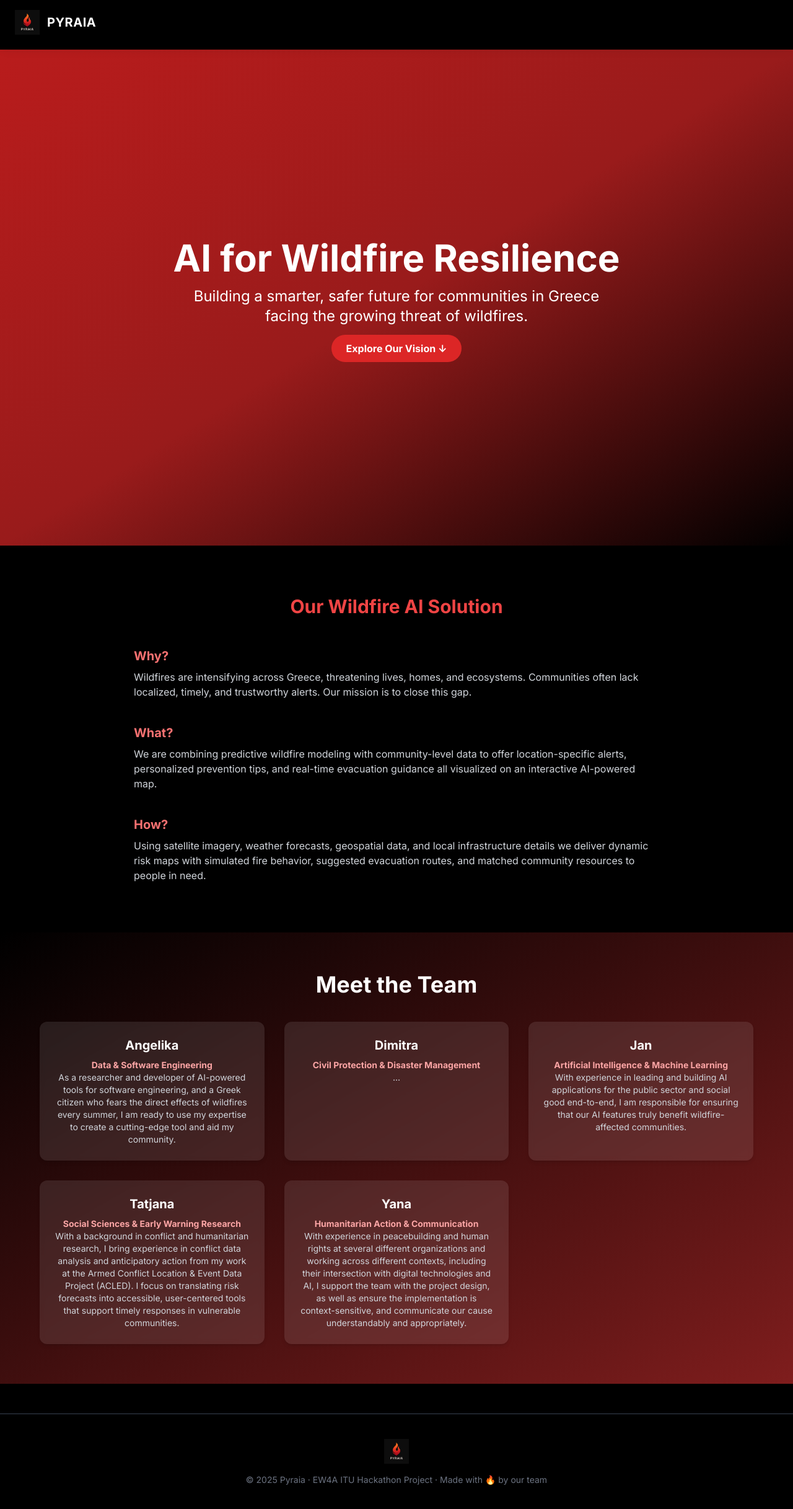
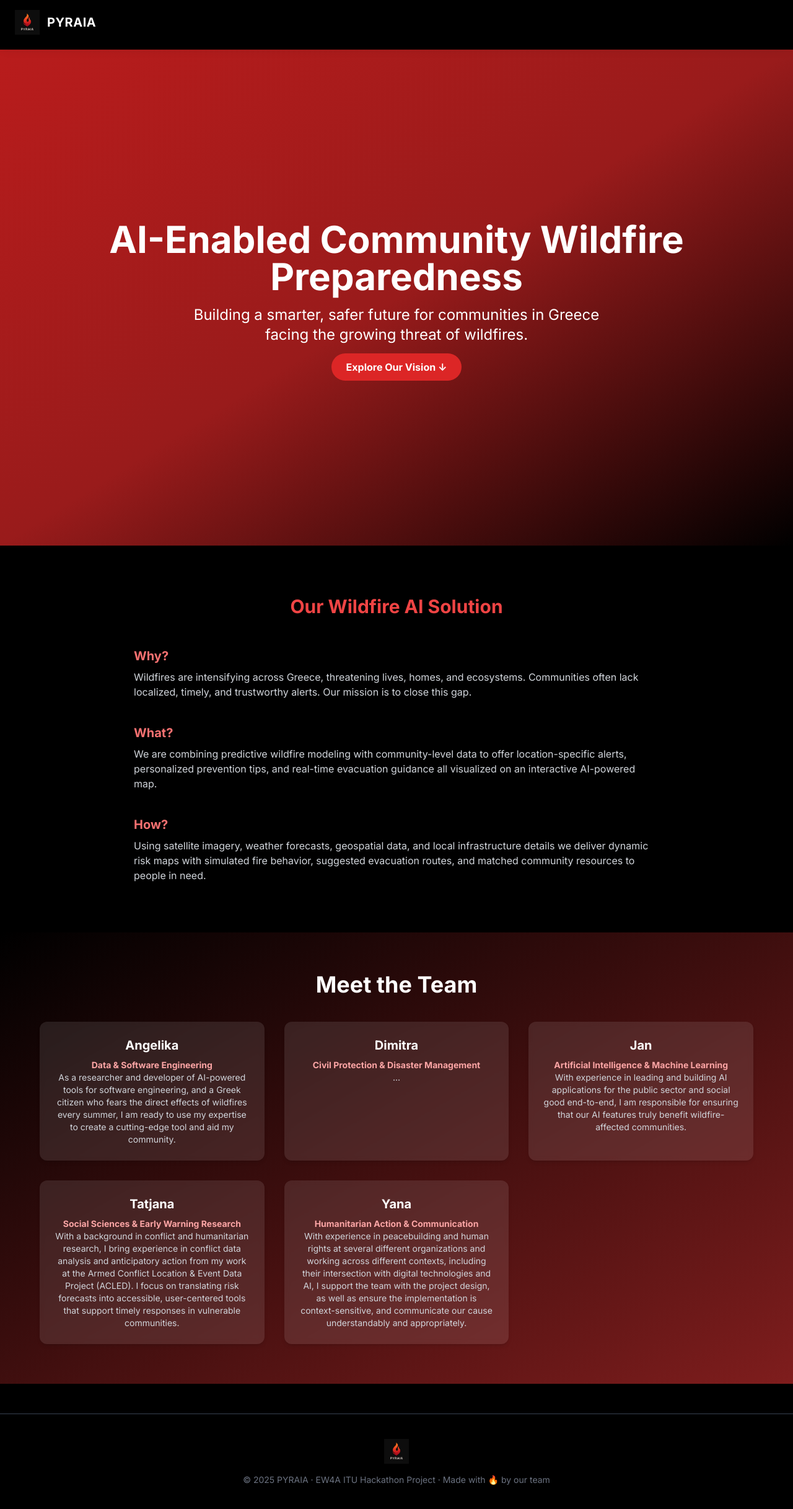
Before and after one commit to JP-Thoma/EW4A-ITU-Hackathon-2025, a plain HTML site: page docs/index.html in a window 1280 px wide. Shown: the whole page at 62% size. Drawn offline with nearby package versions, Linux system fonts and the light colour scheme.

Commit message:
added webpage content

```diff
--- a/docs/index.html
+++ b/docs/index.html
@@ -3,7 +3,7 @@
   <head>
     <meta charset="UTF-8" />
     <meta name="viewport" content="width=device-width, initial-scale=1.0" />
-    <title>PYRAIA - AI-Enabled Community Wilfire Preparedness</title>
+    <title>PYRAIA - AI-Enabled Community Wildfire Preparedness</title>
     <link rel="icon" href="favicon/PYRAIA.png" type="image/x-icon">
     <script src="https://cdn.tailwindcss.com"></script>
     <link href="https://fonts.googleapis.com/css2?family=Inter:wght@400;700&display=swap" rel="stylesheet">
@@ -29,7 +29,7 @@
     <!-- HERO SECTION -->
     <section class="min-h-screen flex items-center justify-center bg-gradient-to-br from-red-700 via-red-800 to-black text-center p-8">
       <div>
-        <h1 class="text-5xl md:text-6xl font-bold mb-4">AI for Wildfire Resilience</h1>
+        <h1 class="text-5xl md:text-6xl font-bold mb-4">AI-Enabled Community Wildfire Preparedness</h1>
         <p class="text-xl md:text-2xl mb-6 max-w-2xl mx-auto">Building a smarter, safer future for communities in Greece facing the growing threat of wildfires.</p>
         <a href="#concept" class="bg-red-600 hover:bg-red-500 text-white px-6 py-3 rounded-full font-semibold transition">Explore Our Vision ↓</a>
       </div>
@@ -98,7 +98,7 @@
     <footer class="text-center text-sm text-gray-500 py-10 mt-12 border-t border-gray-700">
       <div class="flex flex-col items-center space-y-4">
         <img src="favicon/PYRAIA.png" alt="Pyraia logo" class="h-10 w-auto">
-        <p>© 2025 Pyraia · EW4A ITU Hackathon Project · Made with 🔥 by our team</p>
+        <p>© 2025 PYRAIA · EW4A ITU Hackathon Project · Made with 🔥 by our team</p>
       </div>
     </footer>
 
```
